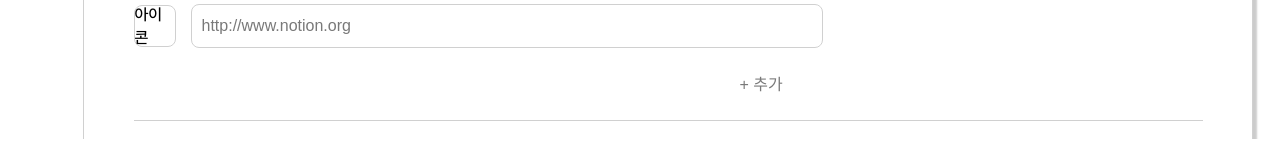
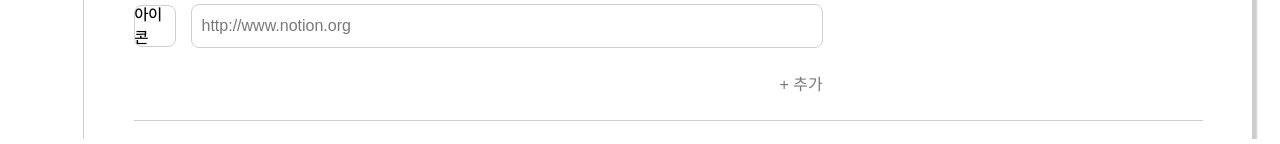
Before and after one commit to yezixx/SOLUX_LETS_IT_Frontend, a React (Vite) app: page /manage/edit in a window 1280 px wide. Shown: the part 669-813 px from the top of the page. Built offline with nearby package versions, Linux system fonts and the light colour scheme; the HTML template or start-up script is replaced by a standard one.

Commit message:
Design: 요소 위치 수정을 위한 margin 변경

```diff
--- a/src/Screen/Teamboard/UpdateProj/UpdateProj.module.css
+++ b/src/Screen/Teamboard/UpdateProj/UpdateProj.module.css
@@ -92,7 +92,7 @@
   height: 20px;
   /*배치*/
   margin: 10px 0;
-  margin-left: 600px;
+  margin-left: 640px;
   /*텍스트*/
   font-size: 16px;
   color: var(--text-color2);
```
